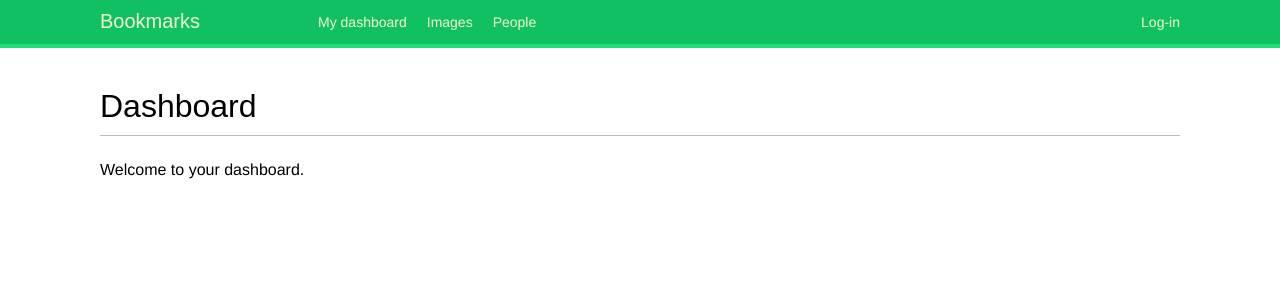
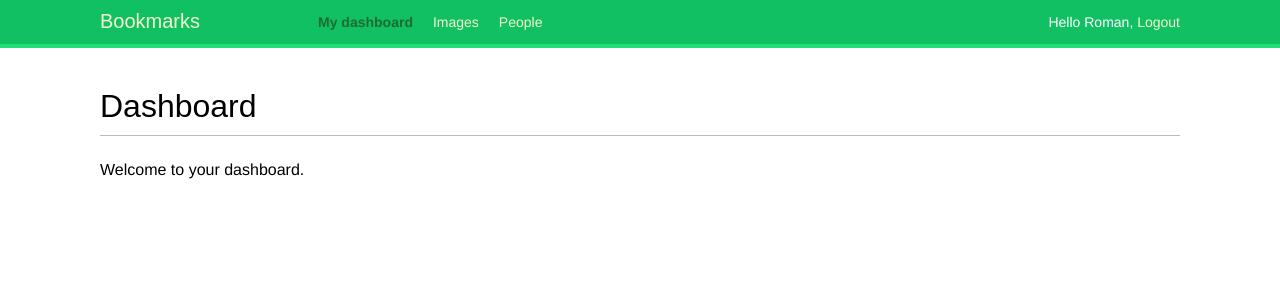
Before and after one commit to MarchenkoRoman/DjByEx, a Django app: page /account/ in a window 1280 px wide. Shown: the top 300 px of the page. Run offline with Django 3.2, Linux system fonts and the light colour scheme; a user stored in the database is signed in; some web fonts are replaced.

Commit message:
new branch

```diff
--- a/account/templates/base.html
+++ b/account/templates/base.html
@@ -10,20 +10,20 @@
         <span class="logo">Bookmarks</span>
         {% if request.user.is_authenticated %}
             <ul class="menu">
-                <li {% if section == "dashboard" %}class=""selected{% endif %}>
+                <li {% if section == "dashboard" %}class="selected"{% endif %}>
                     <a href="{% url "dashboard" %}">My dashboard</a>
                 </li>
-                <li {% if section == "images" %}class=""selected{% endif %}>
+                <li {% if section == "images" %}class="selected"{% endif %}>
                     <a href="#">Images</a>
                 </li>
-                <li {% if section == "people" %}class=""selected{% endif %}>
+                <li {% if section == "people" %}class="selected"{% endif %}>
                     <a href="#">People</a>
                 </li>
             </ul>
         {% endif %}
 
         <span class="user">
-            {% if request.user.is_authentificated %}
+            {% if request.user.is_authenticated %}
                 Hello {{ request.user.first_name }},
                 <a href="{% url "logout" %}">Logout</a>
             {% else %}
```
Also changed, not shown: db.sqlite3.
